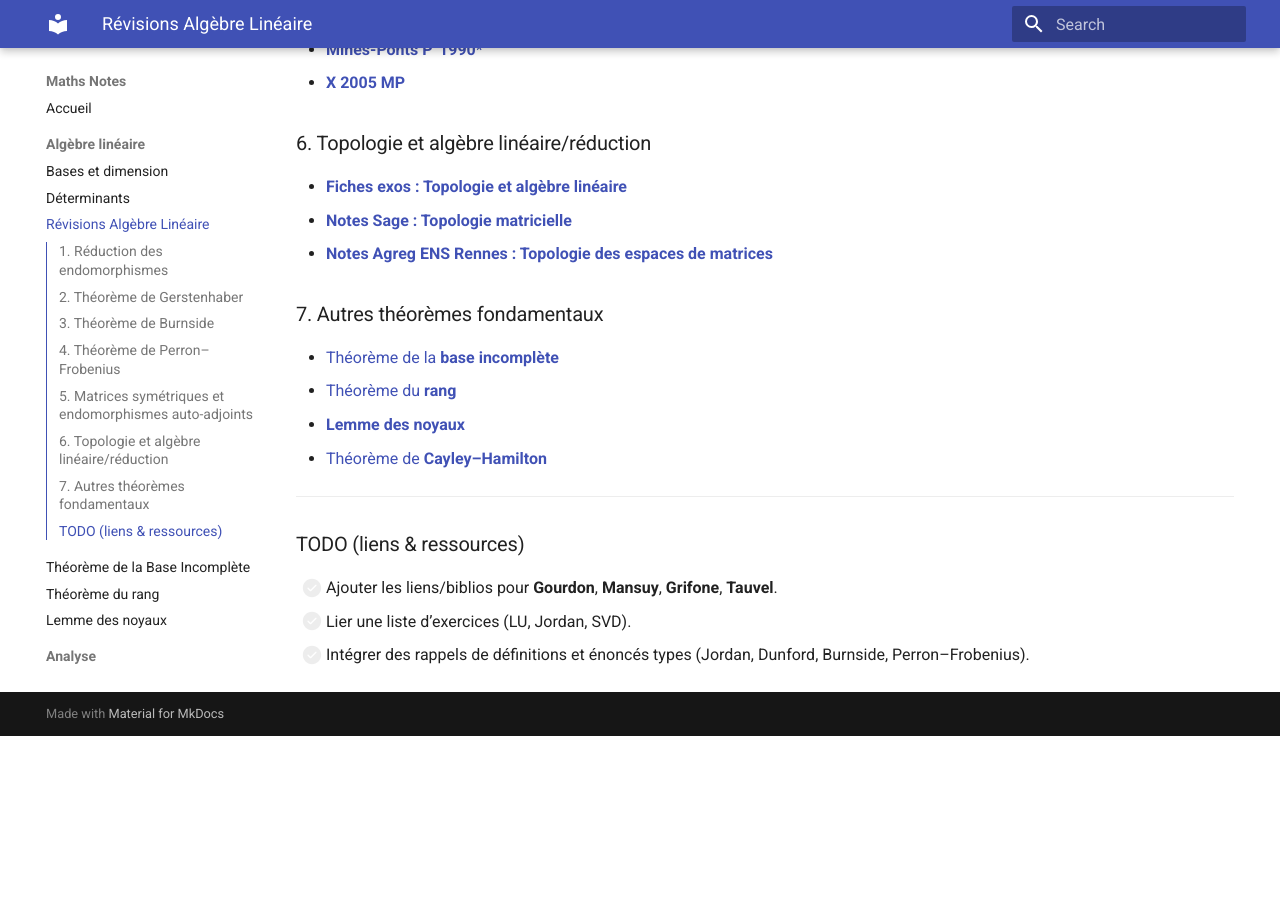
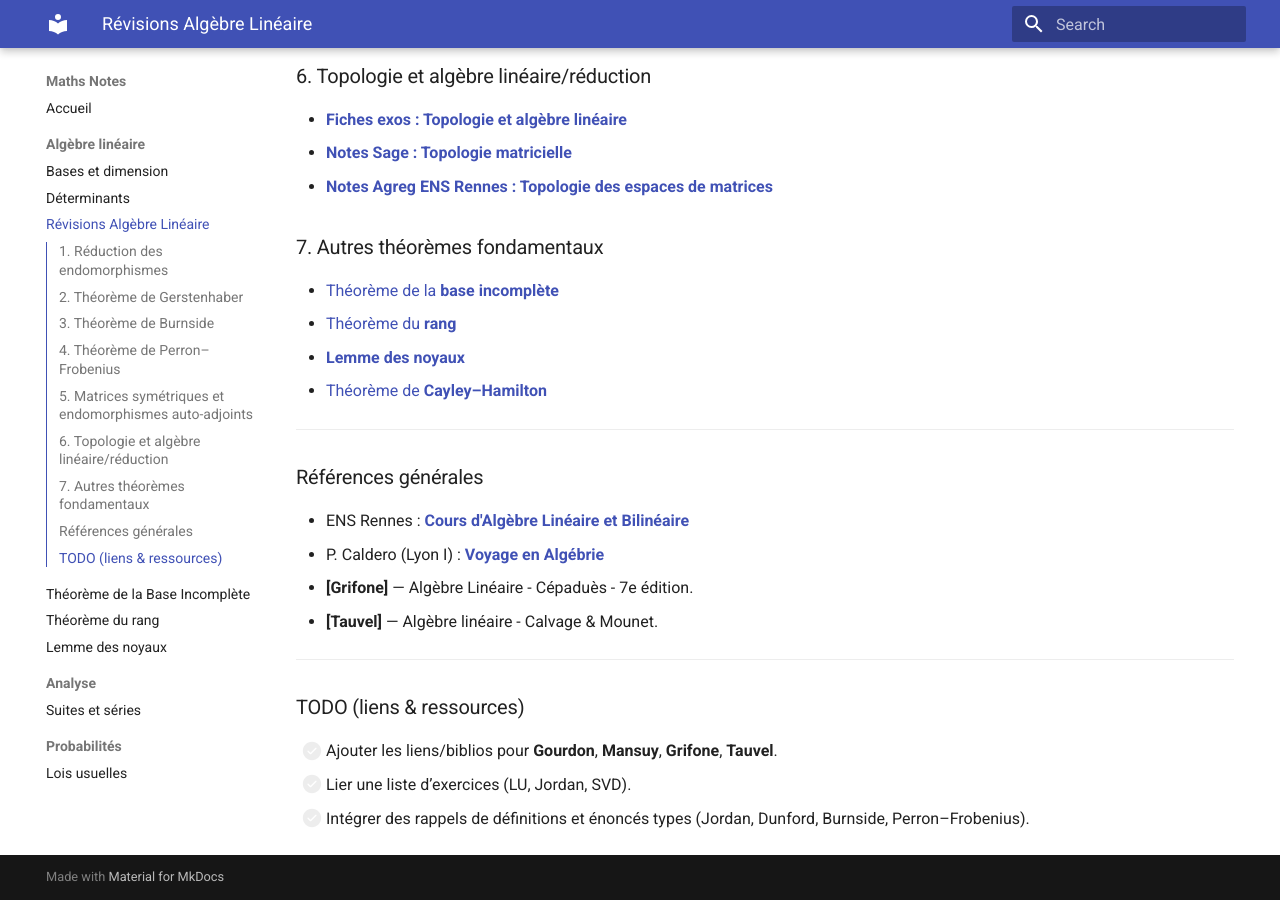
Before and after one commit to gpcoursera/maths-notes, an MkDocs documentation site: the page built from docs/algebre/revisions-algebre-lineaire.md, in a window 1280 px wide and 900 px high, scrolled down 1107 px. Built offline with MkDocs 1.6.1 and Material for MkDocs 9.7.7, drawn with Linux system fonts in a browser that asks for light colours; before the commit the page ends 1843 px from its top, so only the background shows below that; some of the changed text lies outside the part shown.

Commit message:
add link and general refs of linear algebra texts

```diff
--- a/docs/algebre/revisions-algebre-lineaire.md
+++ b/docs/algebre/revisions-algebre-lineaire.md
@@ -43,7 +41,12 @@
 - [Théorème de **Cayley–Hamilton**](../assets/pdfs/CaylHami.pdf){ target=_blank }
 
 ---
-
+### Références générales
+- ENS Rennes : [**Cours d'Algèbre Linéaire et Bilinéaire**](../assets/pdfs/AL3.pdf){ target=_blank }
+- P. Caldero (Lyon I) : [**Voyage en Algébrie**](../assets/pdfs/Voyage-en-Algebrie.pdf){ target=_blank }
+- **[Grifone]** — Algèbre Linéaire - Cépaduès - 7e édition.
+- **[Tauvel]** — Algèbre linéaire - Calvage & Mounet.
+---
 ### TODO (liens & ressources)
 - [ ] Ajouter les liens/biblios pour **Gourdon**, **Mansuy**, **Grifone**, **Tauvel**.
 - [ ] Lier une liste d’exercices (LU, Jordan, SVD).
```
Also changed, not shown: other parts of docs/algebre/revisions-algebre-lineaire.md (+0 -2 lines), 2 other files.
